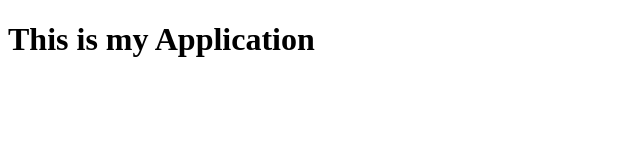
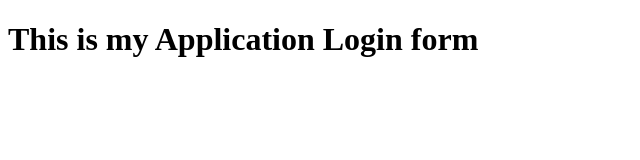
Before and after one commit to jamesmunywoki/gittutorial, a plain HTML site: page index.html in a window 1280 px wide. Shown: the whole page, without its empty margins (0-640 px from the left). Drawn offline with Linux system fonts and the light colour scheme.

Commit message:
login form

```diff
--- a/index.html
+++ b/index.html
@@ -7,6 +7,8 @@
     <title>GIT TUTORIAL & PRACTICE</title>
 </head>
 <body>
-    <h1>This is my Application</h1>
+    <h1>This is my Application
+        Login form
+    </h1>
 </body>
 </html>
```
Also changed, not shown: login.html (added, +1 -0 lines).
